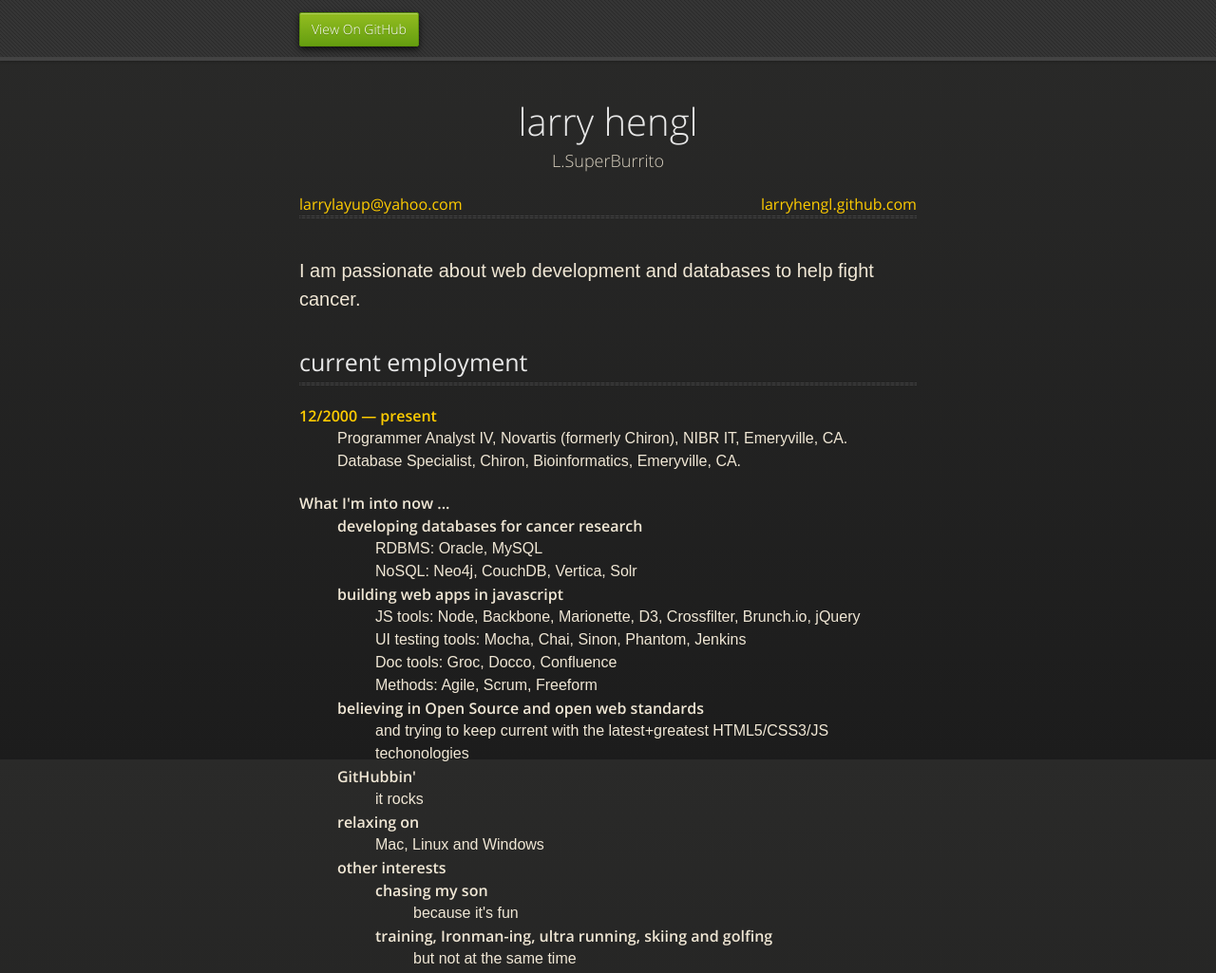
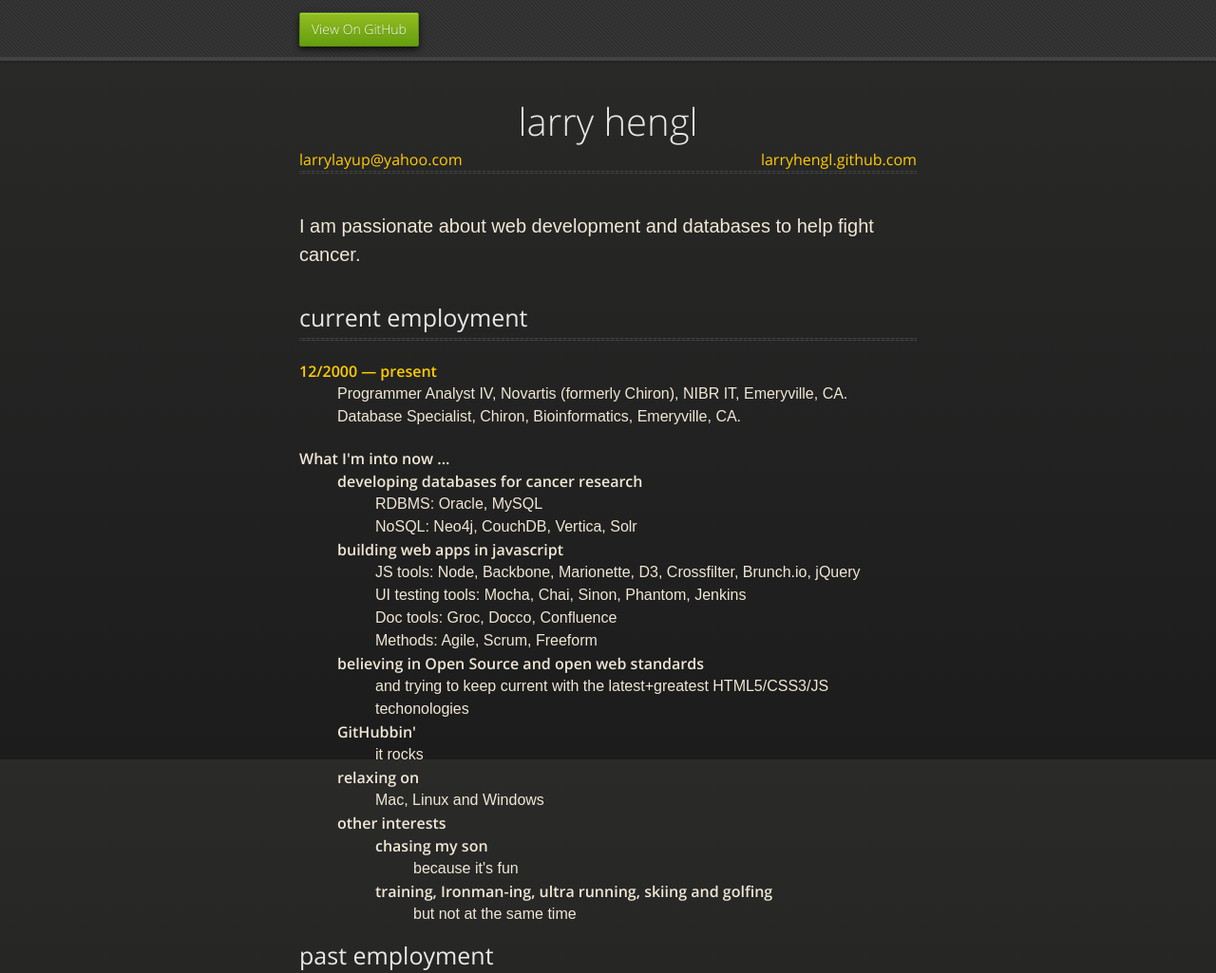
Before and after one commit to larryhengl/larryhengl.github.com, a plain HTML site: page index.html in a window 1280 px wide. Shown: the top 1025 px of the page at 95% size. Drawn offline with nearby package versions, Linux system fonts and the light colour scheme; a web font is replaced by a local one.

Commit message:
rem subtitle

```diff
--- a/index.html
+++ b/index.html
@@ -31,7 +31,6 @@
       <section>
         <div id="title">
           <h1>larry hengl</h1>
-          <p>L.SuperBurrito</p>
           <div class="leftyrighty">
             <div class="lefty gold">larrylayup@yahoo.com</div>
             <div class="righty gold"><a href="http://larryhengl.github.com/">larryhengl.github.com</a></div>
```
